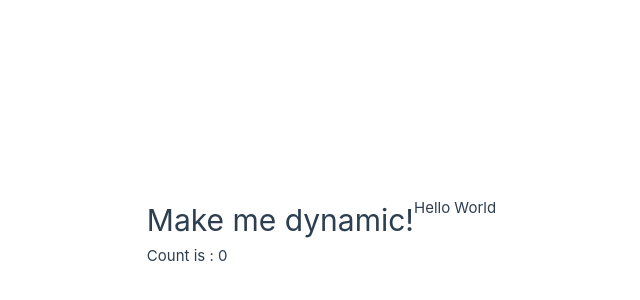
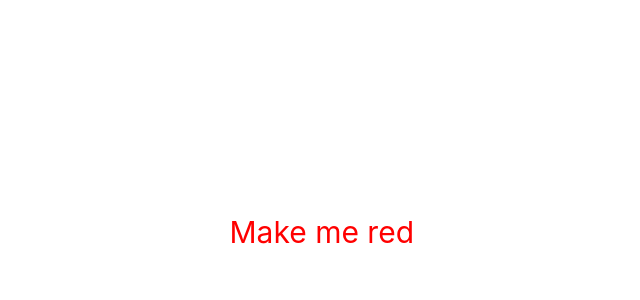
Before and after one commit to OraonShivam21/variegated, a Vue app in the folder vue-demo-practice/: page / in a window 1280 px wide. Shown: the part 168-468 px from the top of the page, without its empty margins (226-866 px from the left). Built offline with nearby package versions, Linux system fonts and the light colour scheme.

Commit message:
attribute binding

```diff
--- a/vue-demo-practice/src/App.vue
+++ b/vue-demo-practice/src/App.vue
@@ -1,5 +1,5 @@
 <!-- Declarative rendering -->
-<script setup>
+<!-- <script setup>
 import { ref } from 'vue'
 
 const message = ref('Hello World')
@@ -13,4 +13,23 @@ const counter = ref({
   <h1>Make me dynamic!</h1>
   <p>{{ message }}</p>
   <p>Count is : {{ counter.count }}</p>
+</template> -->
+
+<!-- ---------------------------- -->
+
+<!-- Attribute Binding -->
+<script setup>
+import { ref } from 'vue'
+
+const titleClass = ref('title')
+</script>
+
+<template>
+  <h1 :class="titleClass">Make me red</h1> <!-- add dynamic class binding here -->
 </template>
+
+<style>
+.title {
+  color: red;
+}
+</style>
```
